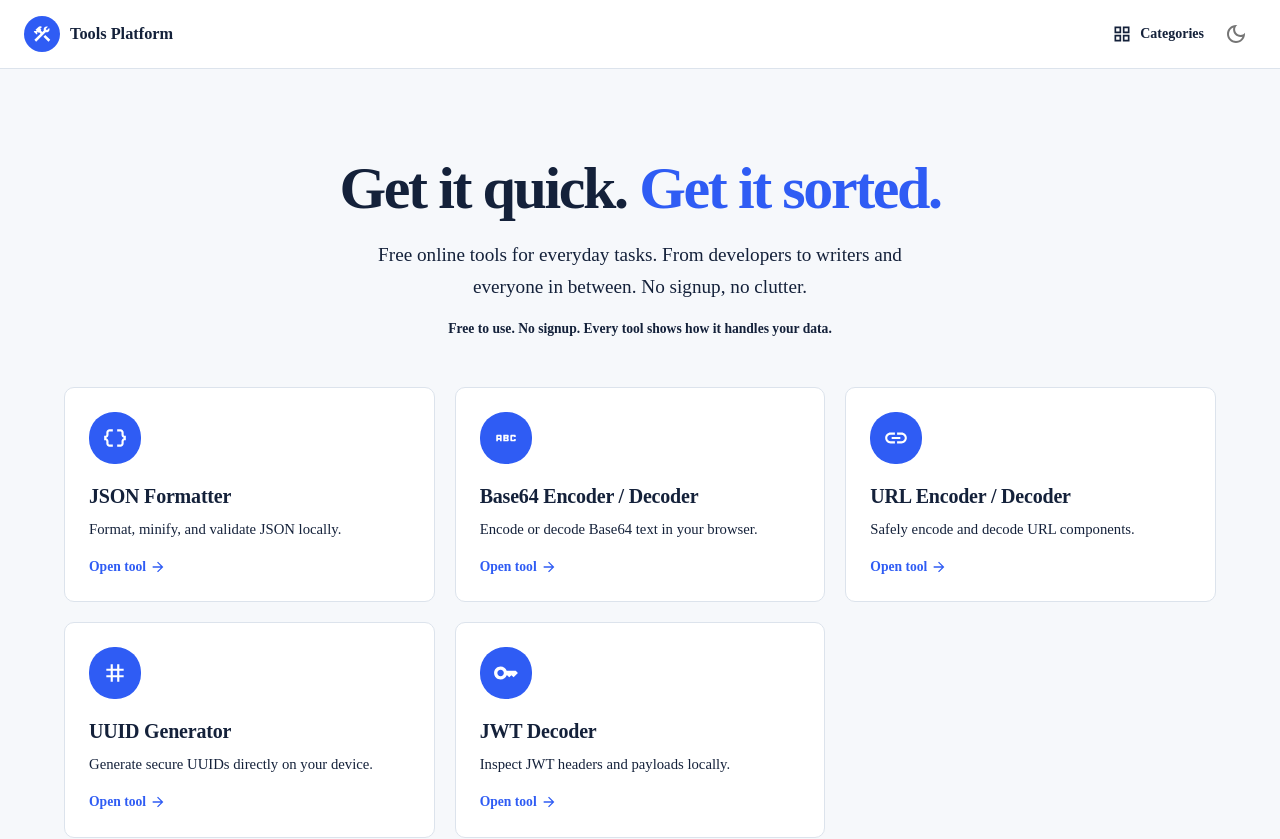
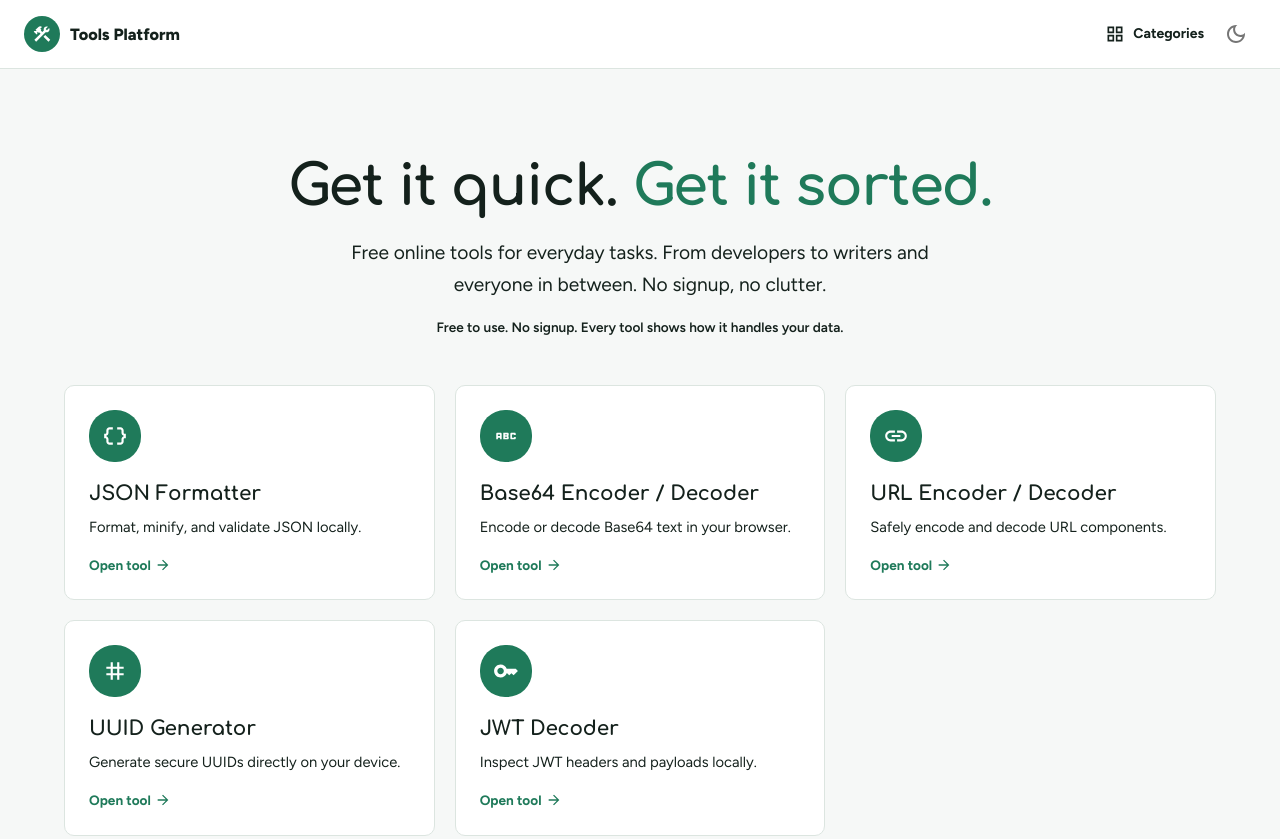
Before and after one commit to wasimakram516/tools-platform-frontend, a Next.js app: page / in a window 1280 px wide. Shown: the top 839 px of the page. Built offline with nearby package versions, Linux system fonts and the light colour scheme; no server answers; what @mui/material-nextjs would draw is missing.

Commit message:
feat(theme): apply the QuicklySorted palette and typography

```diff
--- a/app/globals.css
+++ b/app/globals.css
@@ -19,7 +19,7 @@ body {
 }
 
 ::selection {
-  background: rgba(47, 92, 244, 0.28);
+  background: rgba(31, 122, 90, 0.28);
 }
 
 @media (prefers-reduced-motion: reduce) {
--- a/components/tools/text-editor-panel.tsx
+++ b/components/tools/text-editor-panel.tsx
@@ -1,6 +1,7 @@
 import { Box, LinearProgress, Skeleton, Stack, TextField, Typography } from "@mui/material";
 import type { ChangeEvent, ReactNode } from "react";
 import { formatCharacterCount } from "@/lib/tools/text-metrics";
+import { FONT_MONO } from "@/theme/typography";
 
 const CHARACTER_LIMIT_WARNING_RATIO = 0.8;
 const EDITOR_ROWS = 14;
@@ -118,7 +119,7 @@ export function TextEditorPanel({
               readOnly,
               spellCheck: false,
               sx: {
-                fontFamily: "var(--font-geist-mono)",
+                fontFamily: FONT_MONO,
                 fontSize: "0.86rem",
                 lineHeight: 1.65,
               },
--- a/theme/app-theme.ts
+++ b/theme/app-theme.ts
@@ -1,6 +1,7 @@
 "use client";
 
 import { createTheme } from "@mui/material/styles";
+import { FONT_BODY, FONT_HEADING } from "@/theme/typography";
 
 const CORNER_RADIUS = 10;
 
@@ -10,22 +11,28 @@ export const appTheme = createTheme({
   colorSchemes: {
     light: {
       palette: {
-        primary: { main: "#2F5CF4", dark: "#2345BA", contrastText: "#FFFFFF" },
-        secondary: { main: "#E7F6F1" },
-        background: { default: "#F6F8FB", paper: "#FFFFFF" },
-        text: { primary: "#14213A", secondary: "#55647A" },
-        divider: "#DCE3EC",
-        action: { hover: "rgba(47, 92, 244, 0.06)" },
+        primary: { main: "#1F7A5A", dark: "#176148", contrastText: "#FFFFFF" },
+        secondary: { main: "#E5F2EC" },
+        success: { main: "#1F7A5A", contrastText: "#FFFFFF" },
+        warning: { main: "#F5B942", dark: "#8A5A00", contrastText: "#14211C" },
+        error: { main: "#B3372B" },
+        background: { default: "#F6F8F7", paper: "#FFFFFF" },
+        text: { primary: "#14211C", secondary: "#55655E" },
+        divider: "#DCE5E0",
+        action: { hover: "rgba(31, 122, 90, 0.06)" },
       },
     },
     dark: {
       palette: {
-        primary: { main: "#7C9BFF", dark: "#5C7FF0", contrastText: "#0B1220" },
-        secondary: { main: "#12302B" },
-        background: { default: "#0D1320", paper: "#141C2E" },
-        text: { primary: "#E8EDF7", secondary: "#9AA8BF" },
-        divider: "#26324A",
-        action: { hover: "rgba(124, 155, 255, 0.10)" },
+        primary: { main: "#4FC08D", dark: "#3DA676", contrastText: "#07140E" },
+        secondary: { main: "#173226" },
+        success: { main: "#4FC08D", contrastText: "#07140E" },
+        warning: { main: "#F5B942", contrastText: "#14211C" },
+        error: { main: "#F0847A", contrastText: "#14211C" },
+        background: { default: "#0E1512", paper: "#141E19" },
+        text: { primary: "#E7EFEA", secondary: "#9CB0A5" },
+        divider: "#24332B",
+        action: { hover: "rgba(79, 192, 141, 0.10)" },
       },
     },
   },
@@ -33,22 +40,25 @@ export const appTheme = createTheme({
     borderRadius: CORNER_RADIUS,
   },
   typography: {
-    fontFamily: "var(--font-geist-sans), Arial, sans-serif",
+    fontFamily: FONT_BODY,
     h1: {
-      fontSize: "clamp(2.25rem, 5vw, 3.75rem)",
-      fontWeight: 760,
-      letterSpacing: "-0.04em",
-      lineHeight: 1.04,
+      fontFamily: FONT_HEADING,
+      fontSize: "clamp(2.1rem, 4.6vw, 3.5rem)",
+      fontWeight: 700,
+      letterSpacing: "-0.02em",
+      lineHeight: 1.08,
     },
     h2: {
-      fontSize: "clamp(1.6rem, 3vw, 2.1rem)",
-      fontWeight: 740,
-      letterSpacing: "-0.03em",
-      lineHeight: 1.15,
+      fontFamily: FONT_HEADING,
+      fontSize: "clamp(1.55rem, 2.8vw, 2rem)",
+      fontWeight: 700,
+      letterSpacing: "-0.015em",
+      lineHeight: 1.18,
     },
-    h4: { fontWeight: 740, letterSpacing: "-0.03em" },
-    h5: { fontWeight: 720, letterSpacing: "-0.02em" },
-    h6: { fontWeight: 700, letterSpacing: "-0.01em" },
+    h3: { fontFamily: FONT_HEADING, fontWeight: 700, letterSpacing: "-0.01em" },
+    h4: { fontFamily: FONT_HEADING, fontWeight: 700, letterSpacing: "-0.01em" },
+    h5: { fontFamily: FONT_HEADING, fontWeight: 700, letterSpacing: "-0.01em" },
+    h6: { fontFamily: FONT_HEADING, fontWeight: 700, letterSpacing: "-0.005em" },
     button: { fontWeight: 650, textTransform: "none" },
   },
   components: {
--- /dev/null
+++ b/theme/typography.ts
@@ -0,0 +1,7 @@
+/**
+ * Font stacks, defined once. The CSS variables are set by next/font in app/layout.tsx.
+ * Kept free of "use client" so server and client components can both import the values.
+ */
+export const FONT_HEADING = 'var(--font-heading), "Trebuchet MS", sans-serif';
+export const FONT_BODY = 'var(--font-body), Arial, sans-serif';
+export const FONT_MONO = 'var(--font-mono), ui-monospace, Menlo, Consolas, monospace';
```
